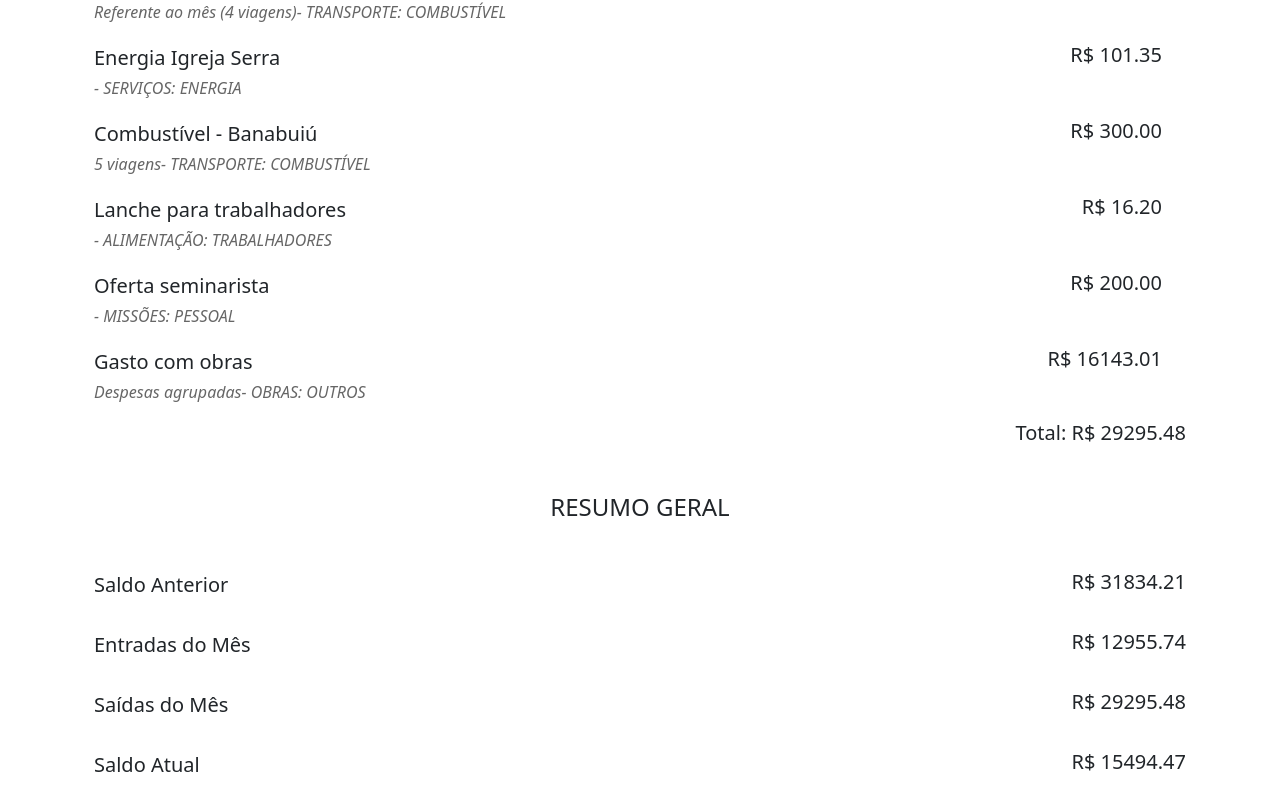
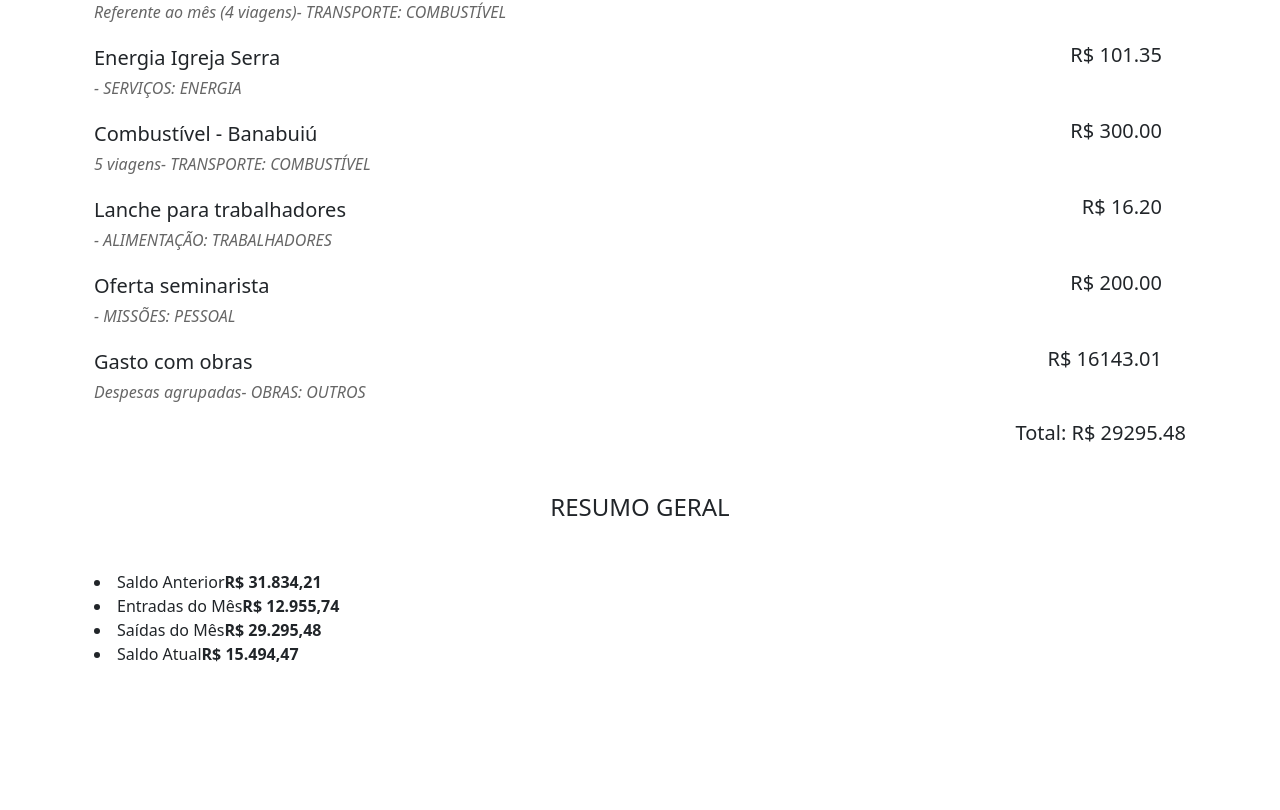
Before and after one commit to crown-studio/finance-report, a React (Vite) app: page /finance-report/transactions in a window 1280 px wide. Shown: the part 6334-7144 px from the top of the page. After the commit the page ends 7024 px from the top, so only its background shows below. Built offline with nearby package versions, Linux system fonts and the light colour scheme.

Commit message:
feat(use-data): add data to hook useData

```diff
--- a/src/containers/transactions/Transactions.tsx
+++ b/src/containers/transactions/Transactions.tsx
@@ -1,25 +1,22 @@
-import { Container, Row, Col, Nav, Button } from 'react-bootstrap';
 // import PieChart from '../../components/pieChart/PieChart';
-
-import React, { useState } from 'react';
-import chartData from '../../data/database.json';
 // import { groupBy } from '../../utils/objectUtils';
 // import LineChart from '../../components/lineChart/LineChart';
 // import BarChart from '../../components/barChart/BarChart';
+// import { isSameMonth } from 'date-fns';
+import React, { useState } from 'react';
+import { Container, Row, Col, Nav, Button } from 'react-bootstrap';
 import NavBar from '../../components/navBar/NavBar';
-import { getDateByMonthNumber, getParsedDate } from '../../utils/dateUtils';
 import { countValueOf } from '../../utils/dataUtils';
-
-// import { isSameMonth } from 'date-fns';
-import { useFilteredData } from '../../hooks/useFilteredData';
+import { useData } from '../../hooks/useData';
+import EntriesListItem from './components/entriesListItem/EntriesListItem';
+import { formatCurrency } from '../../utils/currencyUtils';
 import './Transactions.scss';
 
 const Transactions = () => {
-	const { despesas, receitas } = useFilteredData();
 	const [selectedYear, setSelectedYear] = useState(new Date().getFullYear().toString());
 	const [selectedMonth, setSelectedMonth] = useState((new Date().getMonth() + 1).toString());
-
-	const initialValue = 42250.89;
+	const { revenues, expenses, balance, personalOffering, missionOffering, EBDOffering, tithes, interest, previousBalance } =
+		useData(selectedMonth);
 
 	// const saldoAnterior = 40545.26; // ABRIL
 	// const saldoAnterior = 26574.45; // MAIO
@@ -29,40 +26,6 @@ const Transactions = () => {
 	// const saldoAnterior = 11867.45; // OUTUBRO
 	// const saldoAnterior = 13402.23; // NOVEMBRO
 	// const saldoAnterior = 13950.46; // DEZEMBRO
-
-	const behindMonths = chartData.filter(
-		({ pagamento }) => getParsedDate(pagamento).getMonth() < getDateByMonthNumber(Number(selectedMonth)).getMonth(),
-	);
-
-	const saldoAnterior = initialValue + countValueOf(behindMonths);
-
-	const filteredDespesas = despesas.filter(({ pagamento }) => {
-		// return isSameMonth(getDateByMonthNumber(selectedMonth), getParsedDate(pagamento));
-		return getDateByMonthNumber(Number(selectedMonth)).getMonth() === getParsedDate(pagamento).getMonth();
-	});
-
-	const filteredReceitas = receitas.filter(({ pagamento }) => {
-		// return isSameMonth(getDateByMonthNumber(selectedMonth), getParsedDate(pagamento));
-		return getDateByMonthNumber(Number(selectedMonth)).getMonth() === getParsedDate(pagamento).getMonth();
-	});
-
-	const filteredDizimistas = filteredReceitas.filter(({ categoria }) => categoria === 'Dízimo');
-
-	const filteredOfertantes = filteredReceitas.filter(
-		({ categoria, subcategoria }) => categoria === 'Oferta' && subcategoria === 'Pessoal',
-	);
-
-	const filteredOfertaMissões = filteredReceitas.filter(
-		({ categoria, subcategoria }) => categoria === 'Oferta' && subcategoria === 'Missões',
-	);
-
-	const filteredOfertaEBD = filteredReceitas.filter(
-		({ categoria, subcategoria }) => categoria === 'Oferta' && subcategoria === 'EBD',
-	);
-
-	const filteredJuros = filteredReceitas.filter(
-		({ categoria, subcategoria }) => categoria === 'Juros' && subcategoria === 'Outros',
-	);
 
 	const handleYearChange = (eventKey: string) => {
 		setSelectedYear(eventKey);
@@ -105,7 +68,7 @@ const Transactions = () => {
 			<Container className="p-4">
 				<h4 className="text-center mb-5">RELAÇÃO DE DIZIMISTAS</h4>
 
-				{filteredDizimistas.map(({ id, descricao }) => (
+				{tithes.map(({ id, descricao }) => (
 					<Row md={12} key={id} tabIndex={1} className="align-items-center mb-3" style={{ height: 60 }}>
 						<Row md={12}>
 							<Col md={10}>
@@ -122,7 +85,7 @@ const Transactions = () => {
 					</Row>
 				))}
 
-				{!filteredDespesas?.length && (
+				{!expenses?.length && (
 					<h5
 						className="text-center h-200 p-6 d-flex align-items-center justify-content-center"
 						style={{ height: '75vh' }}
@@ -132,14 +95,14 @@ const Transactions = () => {
 				)}
 
 				<h6 tabIndex={1} className="mb-0 text-end fs-5" md={2}>
-					Total: R$ {countValueOf(filteredDizimistas)}
+					Total: R$ {countValueOf(tithes)}
 				</h6>
 			</Container>
 
 			<Container className="p-4">
 				<h4 className="text-center mb-5">RELAÇÃO DOS OFERTANTES</h4>
 
-				{filteredOfertantes.map(({ id, descricao, observacoes }) => (
+				{personalOffering.map(({ id, descricao, observacoes }) => (
 					<Row key={id} md={12} tabIndex={1} className="align-items-center mb-3" style={{ height: 60 }}>
 						<Row md={12}>
 							<Col md={10}>
@@ -154,7 +117,7 @@ const Transactions = () => {
 					</Row>
 				))}
 
-				{!filteredDespesas?.length && (
+				{!expenses?.length && (
 					<h5
 						className="text-center h-200 p-6 d-flex align-items-center justify-content-center"
 						style={{ height: '75vh' }}
@@ -164,7 +127,7 @@ const Transactions = () => {
 				)}
 
 				<h6 tabIndex={1} className="mb-0 text-end fs-5" md={2}>
-					Total: R$ {countValueOf(filteredOfertantes)}
+					Total: R$ {countValueOf(personalOffering)}
 				</h6>
 			</Container>
 
@@ -176,7 +139,7 @@ const Transactions = () => {
 						<p className="mb-0 fs-5">Ofertas Pessoais</p>
 					</Col>
 					<Col md={2}>
-						<h6 className="mb-0 text-end fs-5">R$ {countValueOf(filteredOfertantes).toFixed(2)}</h6>
+						<h6 className="mb-0 text-end fs-5">R$ {countValueOf(personalOffering).toFixed(2)}</h6>
 					</Col>
 				</Row>
 
@@ -185,7 +148,7 @@ const Transactions = () => {
 						<p className="mb-0 fs-5">Ofertas Missionárias</p>
 					</Col>
 					<Col md={2}>
-						<h6 className="mb-0 text-end fs-5">R$ {countValueOf(filteredOfertaMissões).toFixed(2)}</h6>
+						<h6 className="mb-0 text-end fs-5">R$ {countValueOf(missionOffering).toFixed(2)}</h6>
 					</Col>
 				</Row>
 
@@ -194,7 +157,7 @@ const Transactions = () => {
 						<p className="mb-0 fs-5">Ofertas EBD</p>
 					</Col>
 					<Col md={2}>
-						<h6 className="mb-0 text-end fs-5">R$ {countValueOf(filteredOfertaEBD).toFixed(2)}</h6>
+						<h6 className="mb-0 text-end fs-5">R$ {countValueOf(EBDOffering).toFixed(2)}</h6>
 					</Col>
 				</Row>
 
@@ -203,7 +166,7 @@ const Transactions = () => {
 						<p className="mb-0 fs-5">Dízimos</p>
 					</Col>
 					<Col md={2}>
-						<h6 className="mb-0 text-end fs-5">R$ {countValueOf(filteredDizimistas).toFixed(2)}</h6>
+						<h6 className="mb-0 text-end fs-5">R$ {countValueOf(tithes).toFixed(2)}</h6>
 					</Col>
 				</Row>
 
@@ -212,20 +175,20 @@ const Transactions = () => {
 						<p className="mb-0 fs-5">Juros</p>
 					</Col>
 					<Col md={2}>
-						<h6 className="mb-0 text-end fs-5">R$ {countValueOf(filteredJuros).toFixed(2)}</h6>
+						<h6 className="mb-0 text-end fs-5">R$ {countValueOf(interest).toFixed(2)}</h6>
 					</Col>
 				</Row>
 
 				<h6 tabIndex={1} className="mb-0 text-end fs-5" md={2}>
-					Total: R$ {countValueOf(filteredReceitas)}
+					Total: R$ {countValueOf(revenues)}
 				</h6>
 			</Container>
 			<Container className="p-4">
 				<h4 className="text-center mb-5">RELAÇÃO DE DESPESAS</h4>
 
 				{[
-					...filteredDespesas.filter(({ categoria }) => categoria !== 'Obras'),
-					filteredDespesas
+					...expenses.filter(({ categoria }) => categoria !== 'Obras'),
+					expenses
 						.filter(({ categoria }) => categoria === 'Obras')
 						.reduce((tv, cv) => ({ ...tv, valor: tv.valor + cv.valor }), {
 							descricao: 'Gasto com obras',
@@ -267,7 +230,7 @@ const Transactions = () => {
 					</Row>
 				))}
 
-				{!filteredDespesas?.length && (
+				{!expenses?.length && (
 					<h5
 						className="text-center h-200 p-6 d-flex align-items-center justify-content-center"
 						style={{ height: '75vh' }}
@@ -277,7 +240,7 @@ const Transactions = () => {
 				)}
 
 				<h6 tabIndex={1} className="mb-0 text-end fs-5" md={2}>
-					Total: R$ {countValueOf(filteredDespesas)}
+					Total: R$ {countValueOf(expenses)}
 				</h6>
 			</Container>
 
@@ -286,53 +249,10 @@ const Transactions = () => {
 					RESUMO GERAL
 				</h4>
 
-				<Row md={12} style={{ height: 60 }}>
-					<Col md={10}>
-						<p className="mb-0 fs-5">Saldo Anterior</p>
-					</Col>
-					<Col md={2}>
-						<h6 tabIndex={1} className="mb-0 text-end fs-5">
-							R$ {saldoAnterior.toFixed(2)}
-						</h6>
-					</Col>
-				</Row>
-
-				<Row md={12} style={{ height: 60 }}>
-					<Col md={10}>
-						<p className="mb-0 fs-5">Entradas do Mês</p>
-					</Col>
-					<Col md={2}>
-						<h6 tabIndex={1} className="mb-0 text-end fs-5">
-							R$ {countValueOf(filteredReceitas).toFixed(2)}
-						</h6>
-					</Col>
-				</Row>
-
-				<Row md={12} style={{ height: 60 }}>
-					<Col md={10}>
-						<p className="mb-0 fs-5">Saídas do Mês</p>
-					</Col>
-					<Col md={2}>
-						<h6 tabIndex={1} className="mb-0 text-end fs-5">
-							R$ {countValueOf(filteredDespesas).toFixed(2)}
-						</h6>
-					</Col>
-				</Row>
-
-				<Row md={12} style={{ height: 60 }}>
-					<Col md={10}>
-						<p className="mb-0 fs-5">Saldo Atual</p>
-					</Col>
-					<Col md={2}>
-						<h6 tabIndex={1} className="mb-0 text-end fs-5">
-							R$ {(saldoAnterior + countValueOf(filteredReceitas) - countValueOf(filteredDespesas)).toFixed(2)}
-						</h6>
-					</Col>
-				</Row>
-
-				{/* <h6 tabIndex={1} className="mb-0 text-end fs-5" md={2}>
-          Saldo Atual: R$ {(saldoAnterior + countValueOf(filteredReceitas) - countValueOf(filteredDespesas)).toFixed(2)}
-        </h6> */}
+				<EntriesListItem label="Saldo Anterior" value={formatCurrency(previousBalance)} />
+				<EntriesListItem label="Entradas do Mês" value={formatCurrency(countValueOf(revenues))} />
+				<EntriesListItem label="Saídas do Mês" value={formatCurrency(countValueOf(expenses))} />
+				<EntriesListItem label="Saldo Atual" value={formatCurrency(balance)} />
 			</Container>
 		</div>
 	);
--- /dev/null
+++ b/src/containers/transactions/components/entriesListItem/EntriesListItem.scss
@@ -0,0 +1,2 @@
+.EntriesListItem {
+}
--- /dev/null
+++ b/src/containers/transactions/components/entriesListItem/EntriesListItem.tsx
@@ -0,0 +1,18 @@
+import React from 'react';
+import './EntriesListItem.scss';
+
+interface IEntriesListItemProps {
+	label: string;
+	value: number | string;
+}
+
+const EntriesListItem = ({ label, value }: IEntriesListItemProps) => {
+	return (
+		<li>
+			<span>{label}</span>
+			<strong>{value}</strong>
+		</li>
+	);
+};
+
+export default EntriesListItem;
--- /dev/null
+++ b/src/hooks/useData.ts
@@ -0,0 +1,85 @@
+import { useMemo } from 'react';
+import database from '../data/database.json';
+import { getDateByMonthNumber, getParsedDate } from '../utils/dateUtils';
+import { countValueOf } from '../utils/dataUtils';
+
+export const useData = (selectedMonth: string) => {
+	const INITIAL_VALUE = 42250.89;
+
+	const expenses = useMemo(
+		() =>
+			database
+				.filter(({ valor }) => valor <= 0)
+				.map(({ valor, encargos, ...rest }) => ({ ...rest, valor: valor * -1, encargos: encargos * -1 })),
+		[database],
+	);
+
+	const revenues = useMemo(() => database.filter(({ valor }) => valor > 0), [database]);
+
+	const previousAmount = useMemo(
+		() =>
+			database.filter(
+				({ pagamento }) => getParsedDate(pagamento).getMonth() < getDateByMonthNumber(Number(selectedMonth)).getMonth(),
+			),
+		[database, selectedMonth],
+	);
+
+	const previousBalance = useMemo(() => INITIAL_VALUE + countValueOf(previousAmount), [INITIAL_VALUE, previousAmount]);
+
+	const filteredExpenses = useMemo(
+		() =>
+			expenses.filter(({ pagamento }) => {
+				// return isSameMonth(getDateByMonthNumber(selectedMonth), getParsedDate(pagamento));
+				return getDateByMonthNumber(Number(selectedMonth)).getMonth() === getParsedDate(pagamento).getMonth();
+			}),
+		[expenses, selectedMonth],
+	);
+
+	const filteredRevenues = useMemo(
+		() =>
+			revenues.filter(({ pagamento }) => {
+				// return isSameMonth(getDateByMonthNumber(selectedMonth), getParsedDate(pagamento));
+				return getDateByMonthNumber(Number(selectedMonth)).getMonth() === getParsedDate(pagamento).getMonth();
+			}),
+		[revenues, selectedMonth],
+	);
+
+	const tithes = useMemo(() => filteredRevenues.filter(({ categoria }) => categoria === 'Dízimo'), [filteredRevenues]);
+
+	const personalOffering = useMemo(
+		() => filteredRevenues.filter(({ categoria, subcategoria }) => categoria === 'Oferta' && subcategoria === 'Pessoal'),
+		[filteredRevenues],
+	);
+
+	const missionOffering = useMemo(
+		() => filteredRevenues.filter(({ categoria, subcategoria }) => categoria === 'Oferta' && subcategoria === 'Missões'),
+		[filteredRevenues],
+	);
+
+	const EBDOffering = useMemo(
+		() => filteredRevenues.filter(({ categoria, subcategoria }) => categoria === 'Oferta' && subcategoria === 'EBD'),
+		[filteredRevenues],
+	);
+
+	const interest = useMemo(
+		() => filteredRevenues.filter(({ categoria, subcategoria }) => categoria === 'Juros' && subcategoria === 'Outros'),
+		[filteredRevenues],
+	);
+
+	const balance = useMemo(
+		() => previousBalance + countValueOf(filteredRevenues) - countValueOf(filteredExpenses),
+		[previousBalance, filteredRevenues, filteredExpenses],
+	);
+
+	return {
+		tithes,
+		interest,
+		personalOffering,
+		missionOffering,
+		EBDOffering,
+		expenses: filteredExpenses,
+		revenues: filteredRevenues,
+		previousBalance,
+		balance,
+	};
+};
--- a/src/hooks/useFilteredData.ts
+++ /dev/null
@@ -1,19 +0,0 @@
-import { useMemo } from 'react';
-import chartData from '../data/database.json';
-
-export const useFilteredData = () => {
-	const despesas = useMemo(
-		() =>
-			chartData
-				.filter(({ valor }) => valor <= 0)
-				.map(({ valor, encargos, ...rest }) => ({ ...rest, valor: valor * -1, encargos: encargos * -1 })),
-		[chartData],
-	);
-
-	const receitas = useMemo(() => chartData.filter(({ valor }) => valor > 0), [chartData]);
-
-	return {
-		receitas,
-		despesas,
-	};
-};
--- a/src/utils/currencyUtils.ts
+++ b/src/utils/currencyUtils.ts
@@ -1,3 +1,14 @@
 export const currencyParseFloat = (value: string): number => {
 	return parseFloat(value.replace(/[\.\s]/g, '').replace(',', '.'));
 };
+
+export const formatCurrency = (value: string | number, options?: Intl.NumberFormatOptions) => {
+	const defaultOptions = {
+		style: 'currency',
+		currency: 'BRL',
+		minimumFractionDigits: 2,
+		maximumFractionDigits: 2,
+	};
+
+	return value.toLocaleString('pt-BR', options || defaultOptions);
+};
```
